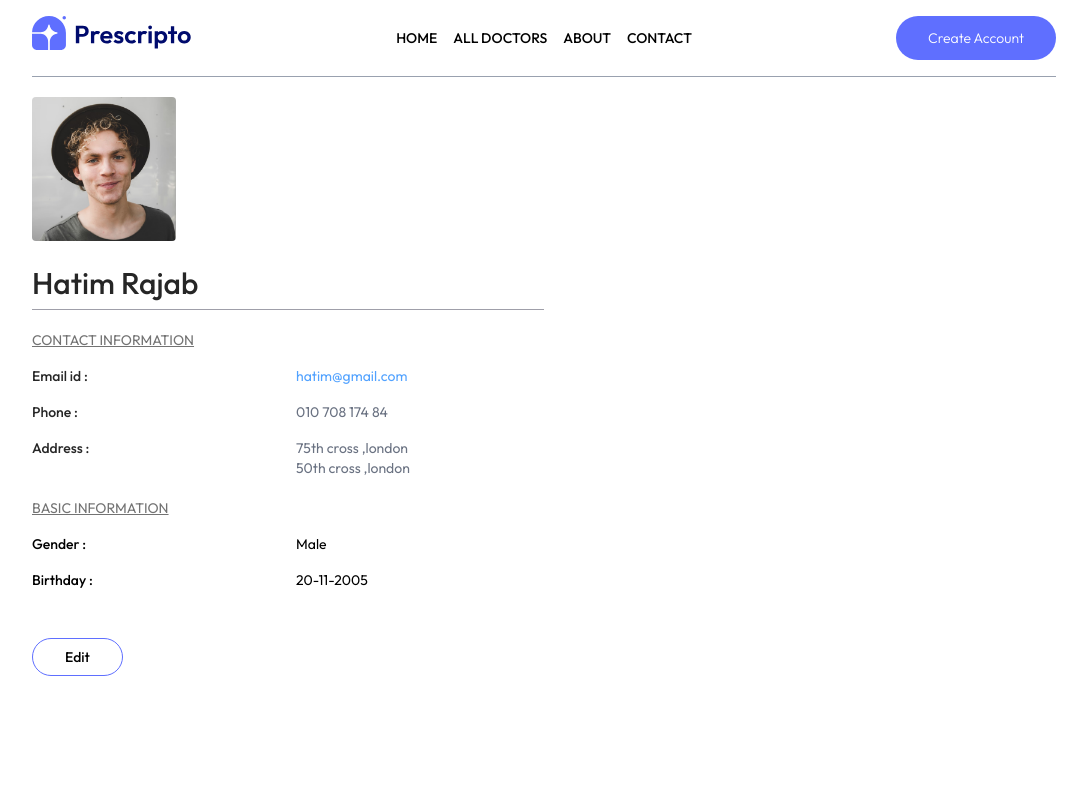
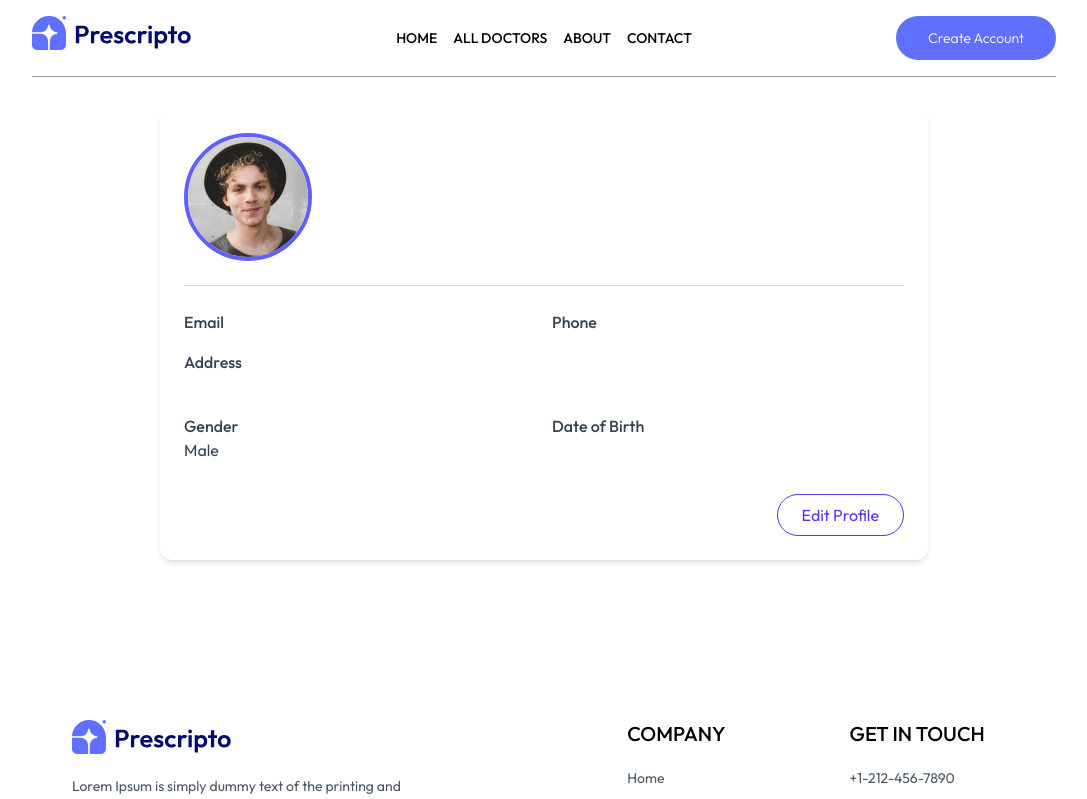
Before and after one commit to H3TOoM/PRESCRIPTO, a React (Vite) app: page /My-Profile in a window 1280 px wide. Shown: the top 799 px of the page, without its empty margins (96-1183 px from the left). Built offline with nearby package versions, Linux system fonts and the light colour scheme; a web font is replaced by a local one.

Commit message:
update login and sigh up features

```diff
--- a/index.html
+++ b/index.html
@@ -5,13 +5,16 @@
     <link rel="icon" type="image/svg+xml" href="" />
     <meta name="viewport" content="width=device-width, initial-scale=1.0" />
     <title>Prescripto</title>
-    <link rel="stylesheet" href="./index.css">
-    <link rel="stylesheet" href="https://cdnjs.cloudflare.com/ajax/libs/font-awesome/6.0.0-beta3/css/all.min.css">
-
+    <link rel="stylesheet" href="./index.css" />
+    <link
+      rel="stylesheet"
+      href="https://cdnjs.cloudflare.com/ajax/libs/font-awesome/6.0.0-beta3/css/all.min.css"
+    />
   </head>
   <body>
     <div id="root"></div>
     <script type="module" src="/src/main.jsx"></script>
     <script src="https://unpkg.com/@tailwindcss/browser@4"></script>
+    <script src="https://cdn.jsdelivr.net/npm/sweetalert2@11"></script>
   </body>
 </html>
--- a/src/components/Navbar.jsx
+++ b/src/components/Navbar.jsx
@@ -1,4 +1,4 @@
-import React, { useState } from "react";
+import React, { useEffect, useState } from "react";
 import { assets } from "../assets/assets";
 import "../index.css";
 import { useNavigate } from "react-router-dom";
@@ -7,11 +7,36 @@ import { NavLink } from "react-router-dom";
 const Navbar = () => {
   const navigate = useNavigate();
   const [showMenu, setMenu] = useState(false);
+  const [userData, setUserData] = useState({})
   const [token, setToken] = useState(false);
+
+
+  useEffect(() => {
+    const Data = localStorage.getItem("UserData");
+    if (Data) {
+      const parsedData = JSON.parse(Data);
+      setUserData(parsedData);
+      setToken(true);
+    }
+  }, []);
+
+
+  const logout = () => {
+    localStorage.removeItem("UserData");
+    setToken(false)
+    setUserData({})
+    Swal.fire({
+      title: "Logout Succesfull",
+      icon: "success",
+      draggable: true
+    });
+    navigate("/login")
+  }
+
 
   return (
     <section className="flex item-center justify-between text-sm py-4 mb-5 border-b border-b-gray-400 uppercase">
-      <a href="/prescripto">
+      <a href="/">
         <img
           className="w-40 cursor-pointer"
           src={assets.logo}
@@ -46,7 +71,7 @@ const Navbar = () => {
       <div className="flex items-center gap-4">
         {token ? (
           <div className="flex items-center gap-2 cursor-pointer group relative">
-            <img src={assets.profile_pic} alt="" className="w-8 rounded-full" />
+            <img src={userData.image ? userData.image : assets.profile_pic} alt="" className="w-8 rounded-full" />
             <img src={assets.dropdown_icon} alt="" className="w-2.5" />
             <div className="absolute top-0 right-0 pt-15 text-base font-medium text-gray-600 z-20 hidden group-hover:block">
               <div className="min-w-48 bg-stone-100 rounded flex flex-col gap-4 p-4">
@@ -64,7 +89,7 @@ const Navbar = () => {
                 </p>
                 <p
                   className="hover:text-black cursor-pointer"
-                  onClick={() => setToken(false)}
+                  onClick={logout}
                 >
                   Log Out
                 </p>
@@ -87,9 +112,8 @@ const Navbar = () => {
         />
         {/* Menu for mobile */}
         <div
-          className={`${
-            showMenu ? "fixed w-full h-full" : "h-0 w-0"
-          } md:hidden right-0 top-0 bottom-0 z-20 overflow-hidden bg-white transition-all duration-300`}
+          className={`${showMenu ? "fixed w-full h-full" : "h-0 w-0"
+            } md:hidden right-0 top-0 bottom-0 z-20 overflow-hidden bg-white transition-all duration-300`}
         >
           <div className="flex items-center justify-between px-5 py-6">
             <img src={assets.logo} alt="" className="w-36" />
--- a/src/pages/Login.jsx
+++ b/src/pages/Login.jsx
@@ -1,17 +1,60 @@
-import React from "react";
-import { useState } from "react";
+import React, { useState } from "react";
+import { useNavigate } from "react-router-dom";
 
 const Login = () => {
   const [state, setState] = useState("Sign Up");
-  const [email, setEmail] = useState("");
-  const [password, setPassword] = useState("");
-  const [name, setName] = useState("");
+  const [userInfo, setUserInfo] = useState({
+    name: '',
+    email: '',
+    password: ''
+  });
 
-  const onSubmitHandler = async (e) => {
+  const navigate = useNavigate();
+
+  const handlerChange = (e) => {
+    setUserInfo({
+      ...userInfo,
+      [e.target.name]: e.target.value
+    });
+  };
+
+  const onSubmitHandler = (e) => {
     e.preventDefault();
+
+    const storedData = JSON.parse(localStorage.getItem("UserData"));
+
+    if (state === "Sign Up") {
+      localStorage.setItem("UserData", JSON.stringify(userInfo));
+      Swal.fire({
+        title: "Sign Up Successful",
+        icon: "success",
+      });
+      navigate("/");
+      location.reload();
+    } else {
+      if (
+        storedData &&
+        storedData.email === userInfo.email &&
+        storedData.password === userInfo.password
+      ) {
+        Swal.fire({
+          title: "Login Successful",
+          icon: "success",
+        });
+        navigate("/");
+        location.reload();
+      } else {
+        Swal.fire({
+          title: "Login Failed",
+          text: "Invalid email or password",
+          icon: "warning",
+        });
+      }
+    }
   };
+
   return (
-    <form className="min-h-[80vh] flex items-center">
+    <form className="min-h-[80vh] flex items-center" onSubmit={onSubmitHandler}>
       <div className="flex flex-col gap-3 m-auto items-start p-8 min-w-[340px] sm:min-w-96 border border-gray-200 rounded-lg text-zinc-600 text-sm shadow-lg">
         <p className="text-2xl font-semibold">
           {state === "Sign Up" ? "Create Account" : "Login"}
@@ -25,8 +68,9 @@ const Login = () => {
             <p>Full Name</p>
             <input
               type="text"
-              onChange={(e) => setName(e.target.value)}
-              value={name}
+              name="name"
+              onChange={handlerChange}
+              value={userInfo.name}
               required
               className="border border-zinc-300 rounded w-full p-2 mt-1 outline-0"
             />
@@ -37,8 +81,9 @@ const Login = () => {
           <p>Email</p>
           <input
             type="email"
-            onChange={(e) => setEmail(e.target.value)}
-            value={email}
+            name="email"
+            onChange={handlerChange}
+            value={userInfo.email}
             required
             className="border border-zinc-300 rounded w-full p-2 mt-1 outline-0"
           />
@@ -48,35 +93,36 @@ const Login = () => {
           <p>Password</p>
           <input
             type="password"
-            onChange={(e) => setPassword(e.target.value)}
-            value={password}
+            name="password"
+            onChange={handlerChange}
+            value={userInfo.password}
             required
             className="border border-zinc-300 rounded w-full p-2 mt-1 outline-0"
           />
         </div>
-        <button className="bg-[#5F6FFF] text-white px-8 py-3 rounded-md font-light hidden md:block cursor-pointer text-medium hover:opacity-[0.8]  m-auto mt-5">
+
+        <button className="bg-[#5F6FFF] text-white px-8 py-3 rounded-md font-light md:block cursor-pointer text-medium hover:opacity-[0.8] m-auto mt-5">
           {state === "Sign Up" ? "Create Account" : "Login"}
         </button>
 
         {state === "Sign Up" ? (
           <p>
-            Already Have An Account?{" "}
+            Already have an account?{" "}
             <span
               className="text-blue-400 underline cursor-pointer"
               onClick={() => setState("Login")}
             >
-              {" "}
               Login Here
             </span>
           </p>
         ) : (
           <p>
-            Create An Account?{" "}
+            Don't have an account?{" "}
             <span
               className="text-blue-400 underline cursor-pointer"
               onClick={() => setState("Sign Up")}
             >
-              Click Here
+              Sign Up
             </span>
           </p>
         )}
--- a/src/pages/MyProfile.jsx
+++ b/src/pages/MyProfile.jsx
@@ -1,133 +1,193 @@
-import React from "react";
-import { useState } from "react";
+import React, { useState, useEffect } from "react";
 import { assets } from "../assets/assets";
 
 const MyProfile = () => {
-  const [userdata, setUserDate] = useState({
-    name: "Hatim Rajab",
+  const [isEdit, setIsEdit] = useState(false);
+  const [userData, setUserData] = useState({
+    name: "",
     image: assets.profile_pic,
-    email: "hatim@gmail.com",
-    phone: "010 708 174 84",
-    address: {
-      line1: "75th cross ,london",
-      line2: "50th cross ,london",
-    },
+    email: "",
+    phone: "",
+    address: { line1: "", line2: "" },
     gender: "Male",
-    dob: "20-11-2005",
+    dob: "",
   });
 
-  const [isEdit, SetIsEdit] = useState(false);
+  // Load from localStorage on mount
+  useEffect(() => {
+    const data = localStorage.getItem("UserData");
+    if (data) {
+      const parsed = JSON.parse(data);
+      setUserData({
+        ...parsed,
+        address: parsed.address || { line1: "", line2: "" },
+      });
+    }
+  }, []);
+
+  // Save to localStorage on update
+  const saveProfile = () => {
+    localStorage.setItem("UserData", JSON.stringify(userData));
+    setIsEdit(false);
+    location.reload()
+  };
+
+  const handleImageUpload = (e) => {
+    const file = e.target.files[0];
+    if (file) {
+      const reader = new FileReader();
+      reader.onloadend = () => {
+        setUserData((prev) => ({
+          ...prev,
+          image: reader.result,
+        }));
+      };
+      reader.readAsDataURL(file);
+    }
+  };
+
   return (
-    <div className="max-w-lg flex flex-col gap-2 text-sm">
-      <img src={userdata.image} alt="" className="w-36 rounded" />
-
+    <div className="max-w-3xl mx-auto p-6 bg-white shadow-md rounded-xl mt-8">
+      <div className="flex items-center gap-6">
+        <img
+          src={userData.image ? userData.image : assets.profile_pic}
+          alt="Profile"
+          className="w-32 h-32 object-cover rounded-full border-4 border-indigo-500"
+        />
+        {isEdit && (
+          <input
+            type="file"
+            accept="image/*"
+            onChange={handleImageUpload}
+            className="text-sm"
+          />
+        )}
         {isEdit ? (
           <input
             type="text"
-          className="bg-gray-100 text-2xl font-medium max-w-60 mt-4 p-2 outline-0 rounded-lg"
+            value={userData.name}
             onChange={(e) =>
-            setUserDate((prev) => ({ ...prev, name: e.target.value }))
+              setUserData((prev) => ({ ...prev, name: e.target.value }))
             }
-          value={userdata.name}
+            className="text-3xl font-semibold outline-none border-b border-gray-300"
           />
         ) : (
-        <p className="font-medium text-3xl text-neutral-800 mt-4">
-          {userdata.name}
-        </p>
+          <h1 className="text-3xl font-bold text-gray-800">{userData.name}</h1>
         )}
-      <hr className="bg-zinc-400 h-[1px] border-none" />
+      </div>
+
+      <hr className="my-6 border-gray-300" />
+
+      <div className="grid grid-cols-1 md:grid-cols-2 gap-4 text-gray-700">
+        <div>
+          <p className="font-medium">Email</p>
+          <p className="text-blue-600">{userData.email}</p>
+        </div>
 
         <div>
-        <p className="text-neutral-500 underline mt-3">CONTACT INFORMATION</p>
-        <div className="grid grid-cols-2 gap-4 mt-4 text-neutral-800">
-          <p className="font-medium">Email id :</p>
-          <p className="text-blue-400">{userdata.email}</p>
-          <p className="font-medium">Phone :</p>
+          <p className="font-medium">Phone</p>
           {isEdit ? (
             <input
               type="text"
+              value={userData.phone}
               onChange={(e) =>
-                setUserDate((prev) => ({ ...prev, phone: e.target.value }))
+                setUserData((prev) => ({ ...prev, phone: e.target.value }))
               }
-              value={userdata.phone}
+              className="border p-2 rounded w-full"
             />
           ) : (
-            <p className="text-gray-500">{userdata.phone}</p>
+            <p>{userData.phone}</p>
           )}
+        </div>
 
-          <p className="font-medium">Address :</p>
+        <div className="md:col-span-2">
+          <p className="font-medium">Address</p>
           {isEdit ? (
-            <p>
+            <div className="space-y-2">
               <input
                 type="text"
+                value={userData.address.line1}
                 onChange={(e) =>
-                  setUserDate((prev) => ({
+                  setUserData((prev) => ({
                     ...prev,
                     address: { ...prev.address, line1: e.target.value },
                   }))
                 }
-                value={userdata.address.line1}
+                className="border p-2 rounded w-full"
+                placeholder="Address Line 1"
               />
-              <br />
               <input
                 type="text"
+                value={userData.address.line2}
                 onChange={(e) =>
-                  setUserDate((prev) => ({
+                  setUserData((prev) => ({
                     ...prev,
                     address: { ...prev.address, line2: e.target.value },
                   }))
                 }
-                value={userdata.address.line2}
+                className="border p-2 rounded w-full"
+                placeholder="Address Line 2"
               />
-            </p>
+            </div>
           ) : (
-            <p className="text-gray-500">
-              {userdata.address.line1}
+            <p>
+              {userData.address.line1}
               <br />
-              {userdata.address.line2}
+              {userData.address.line2}
             </p>
           )}
         </div>
-      </div>
 
         <div>
-        <p className="text-neutral-500 underline mt-3">BASIC INFORMATION</p>
-        <div className="grid grid-cols-2 gap-4 mt-4">
-          <p className="font-medium">Gender :</p>
+          <p className="font-medium">Gender</p>
           {isEdit ? (
             <select
+              value={userData.gender}
               onChange={(e) =>
-                setUserDate((prev) => ({ ...prev, gender: e.target.value }))
+                setUserData((prev) => ({ ...prev, gender: e.target.value }))
               }
-              value={userdata.gender}
+              className="border p-2 rounded w-full"
             >
               <option value="Male">Male</option>
               <option value="Female">Female</option>
             </select>
           ) : (
-            <p>{userdata.gender}</p>
+            <p>{userData.gender}</p>
           )}
+        </div>
 
-          <p className="font-medium">Birthday : </p>
+        <div>
+          <p className="font-medium">Date of Birth</p>
           {isEdit ? (
             <input
               type="date"
+              value={userData.dob}
               onChange={(e) =>
-                setUserDate((prev) => ({ ...prev, dob: e.target.value }))
+                setUserData((prev) => ({ ...prev, dob: e.target.value }))
               }
-              value={userdata.dob}
+              className="border p-2 rounded w-full"
             />
           ) : (
-            <p>{userdata.dob}</p>
+            <p>{userData.dob}</p>
           )}
         </div>
       </div>
 
-      <div className="mt-10">
+      <div className="mt-8 text-right">
         {isEdit ? (
-          <button onClick={() => SetIsEdit(false)} className="font-medium border border-[#5F6FFF] py-2 px-8 rounded-full hover:bg-[#5F6FFF] hover:text-white transtion-all duration-300 cursor-pointer ">Save Information</button>
+          <button
+            onClick={saveProfile}
+            className="bg-indigo-600 text-white px-6 py-2 rounded-full hover:bg-indigo-700 transition"
+          >
+            Save Profile
+          </button>
         ) : (
-          <button onClick={() => SetIsEdit(true)} className="font-medium border border-[#5F6FFF] py-2 px-8 rounded-full hover:bg-[#5F6FFF] hover:text-white transtion-all duration-300 cursor-pointer">Edit</button>
+          <button
+            onClick={() => setIsEdit(true)}
+            className="border border-indigo-600 text-indigo-600 px-6 py-2 rounded-full hover:bg-indigo-50 transition"
+          >
+            Edit Profile
+          </button>
         )}
       </div>
     </div>
```
Lines whose indentation alone changed are shown as unchanged.
